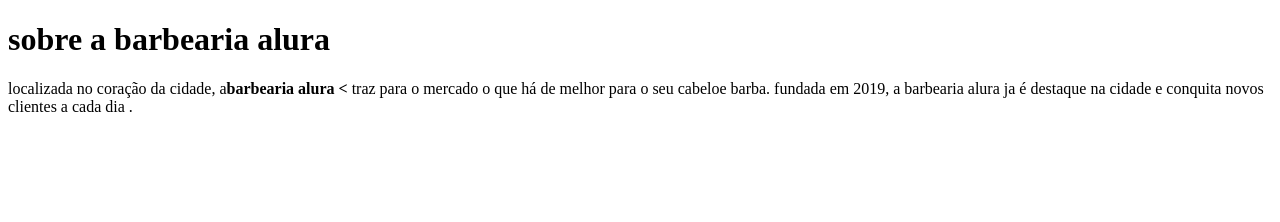
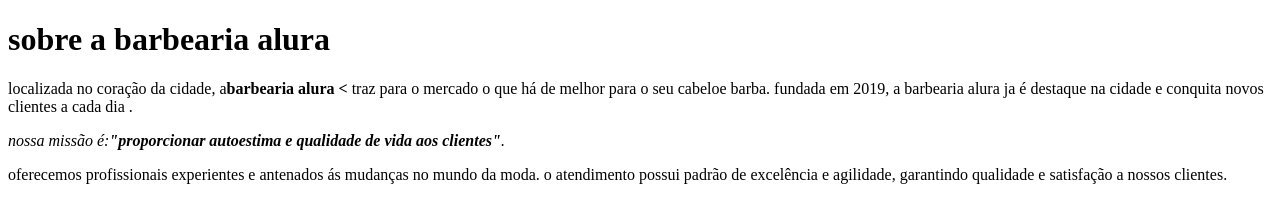
Before and after one commit to giiboni/1Csit4, a plain HTML site: page index.html in a window 1280 px wide. Drawn offline with Linux system fonts and the light colour scheme.

Commit message:
Update index.html

```diff
--- a/index.html
+++ b/index.html
@@ -9,6 +9,8 @@
   <h1> sobre a barbearia alura</h1>
 
   <p> localizada no coração da cidade, a<strong>barbearia alura <</strong> traz para o mercado o que há de melhor para o seu cabeloe barba. fundada em 2019, a barbearia alura ja é destaque na cidade e conquita novos clientes a cada dia .</p>
-
+<p><em>nossa missão é:<strong>"proporcionar autoestima e qualidade de vida aos clientes"</strong>.</em></p>
+<p>oferecemos profissionais experientes e antenados ás mudanças no mundo da moda.
+    o atendimento possui padrão de excelência e agilidade, garantindo qualidade e satisfação a nossos clientes.</p>
 </body>
 </html>
```
